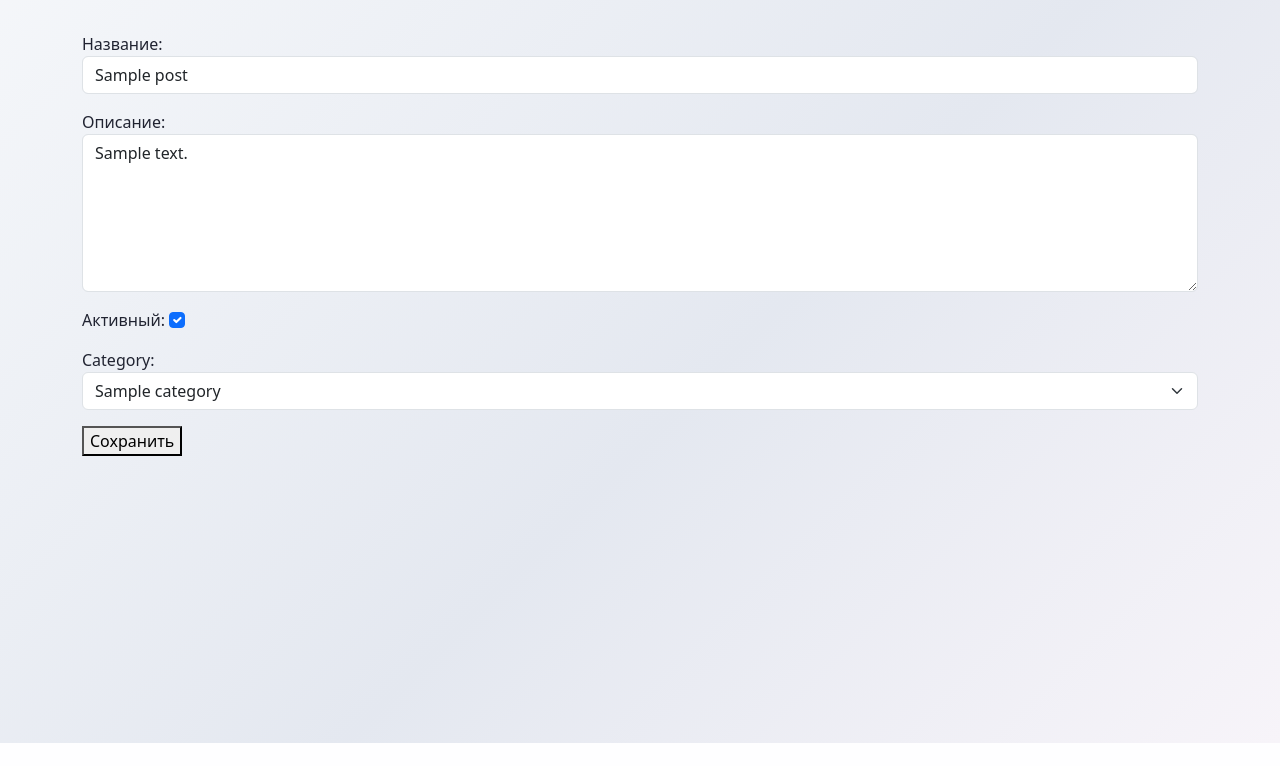
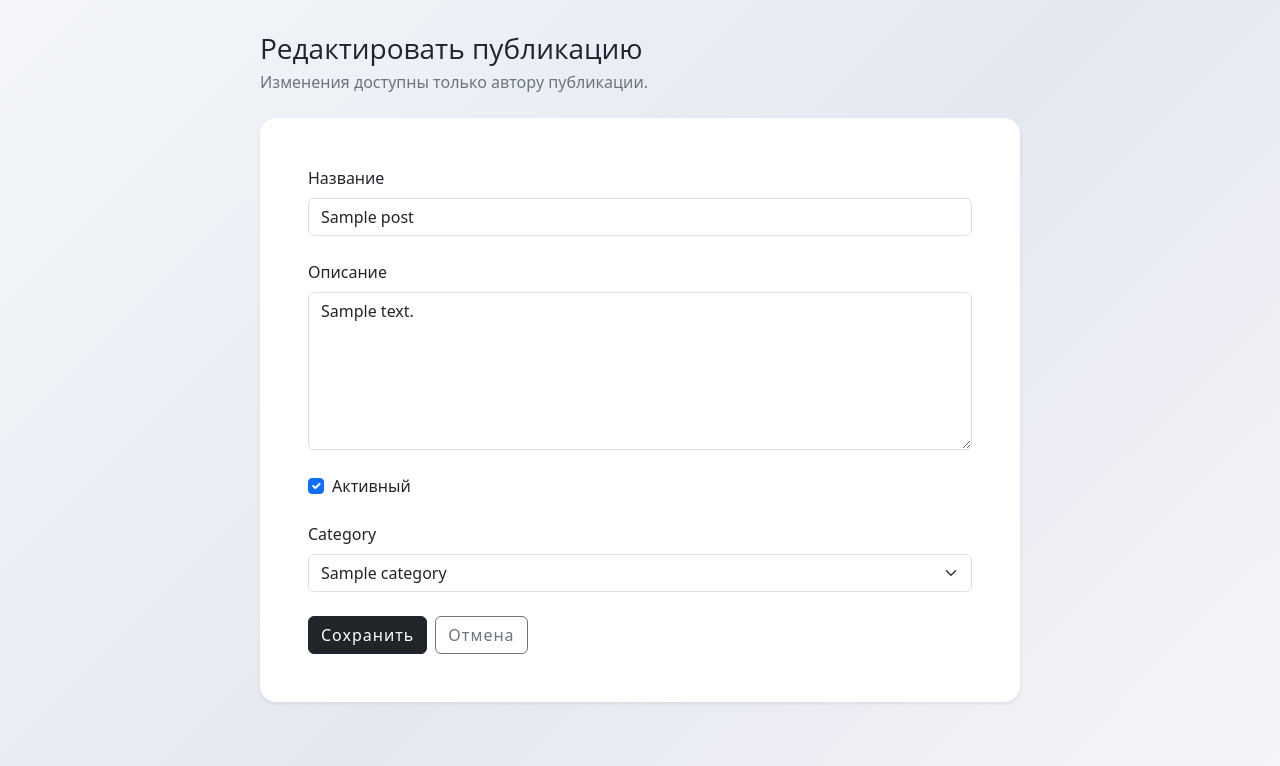
Before and after one commit to be1shebaevvv/Silhouette, a Django app: page /content/post/1/edit/ in a window 1280 px wide. Shown: the part 57-823 px from the top of the page. Before the commit the page ends 800 px from the top, so only its background shows below. Run offline with Django 4.2, Linux system fonts and the light colour scheme; a user stored in the database is signed in; tables that the repository leaves empty hold one stand-in row (values such as "Sample post").

Commit message:
Add consistent edit form and author-only messaging

```diff
--- a/apps/blog/templates/post_edit.html
+++ b/apps/blog/templates/post_edit.html
@@ -1,10 +1,28 @@
 {% extends 'base.html' %}
 
+{% block title %}Редактировать публикацию — Silhouette{% endblock %}
+
 {% block content %}
-<form method="post" action="">
-    {% csrf_token %}
-    {{ form.as_p }}
-    <button type="submit">Сохранить</button>
-</form>
-
+<section class="mx-auto" style="max-width: 760px;">
+  <div class="mb-4"><h1 class="h3 mb-1">Редактировать публикацию</h1><p class="text-secondary mb-0">Изменения доступны только автору публикации.</p></div>
+  <div class="card border-0 shadow-sm rounded-4">
+    <div class="card-body p-4 p-md-5">
+      <form method="post">
+        {% csrf_token %}
+        {% if form.non_field_errors %}<div class="alert alert-danger">{% for error in form.non_field_errors %}<p class="mb-0">{{ error }}</p>{% endfor %}</div>{% endif %}
+        {% for field in form %}
+          <div class="mb-4">
+            {% if field.field.widget.input_type == "checkbox" %}
+              <div class="form-check">{{ field }}<label class="form-check-label" for="{{ field.id_for_label }}">{{ field.label }}</label></div>
+            {% else %}
+              <label class="form-label" for="{{ field.id_for_label }}">{{ field.label }}</label>{{ field }}
+            {% endif %}
+            {% for error in field.errors %}<div class="text-danger small">{{ error }}</div>{% endfor %}
+          </div>
+        {% endfor %}
+        <div class="d-flex gap-2"><button type="submit" class="btn btn-dark">Сохранить</button><a href="{% url 'post_detail' object.pk %}" class="btn btn-outline-secondary">Отмена</a></div>
+      </form>
+    </div>
+  </div>
+</section>
 {% endblock %}
```
